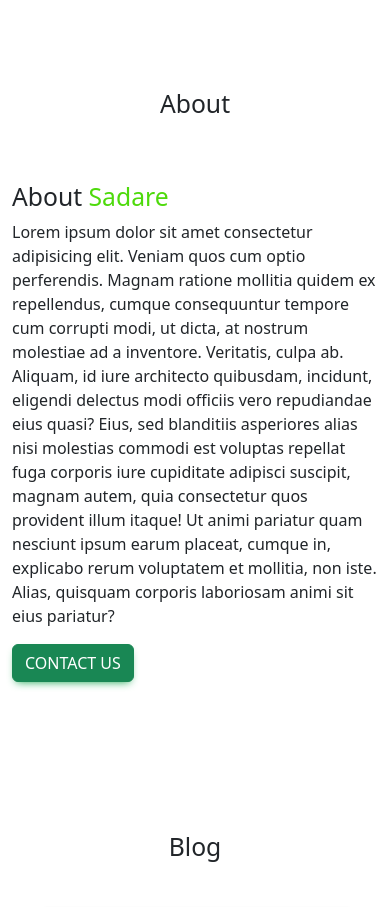
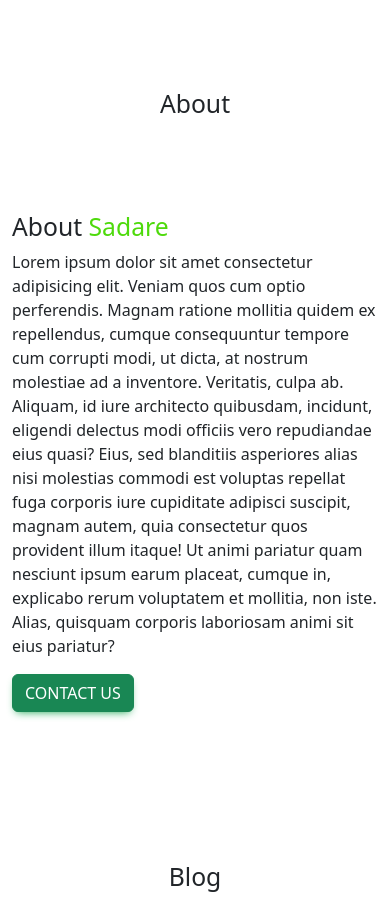
Before and after one commit to Tito-Sadare/sadare-project, a plain HTML site: page index.html in a window 390 px wide. Shown: the part 800-1707 px from the top of the page. Drawn offline with nearby package versions, Linux system fonts and the light colour scheme; grey boxes are pictures that could not be loaded.

Commit message:
Update style.css

```diff
--- a/style.css
+++ b/style.css
@@ -103,10 +103,7 @@ header .navbar .navbar-nav .nav-item:hover .nav-link {
 #about .container .logo {
     margin: 10px;
 }
-#about .container .col-md-6 {
-    margin-top: 30px;
-}
-#about .container .about-box {
+#about .container .col-lg-6 {
     margin-top: 30px;
 }
 #about .container .about-box .about-logo h2 span {
```
